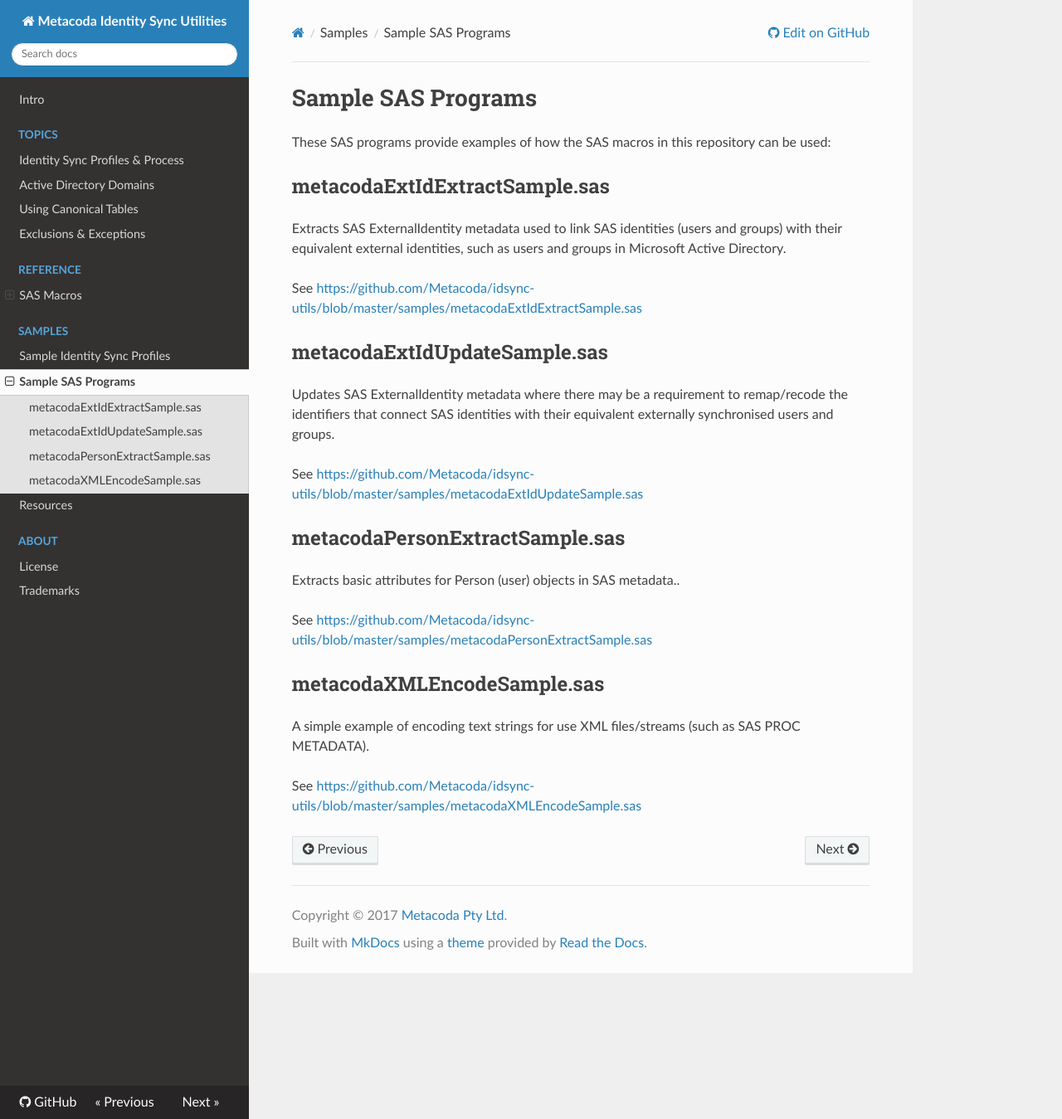
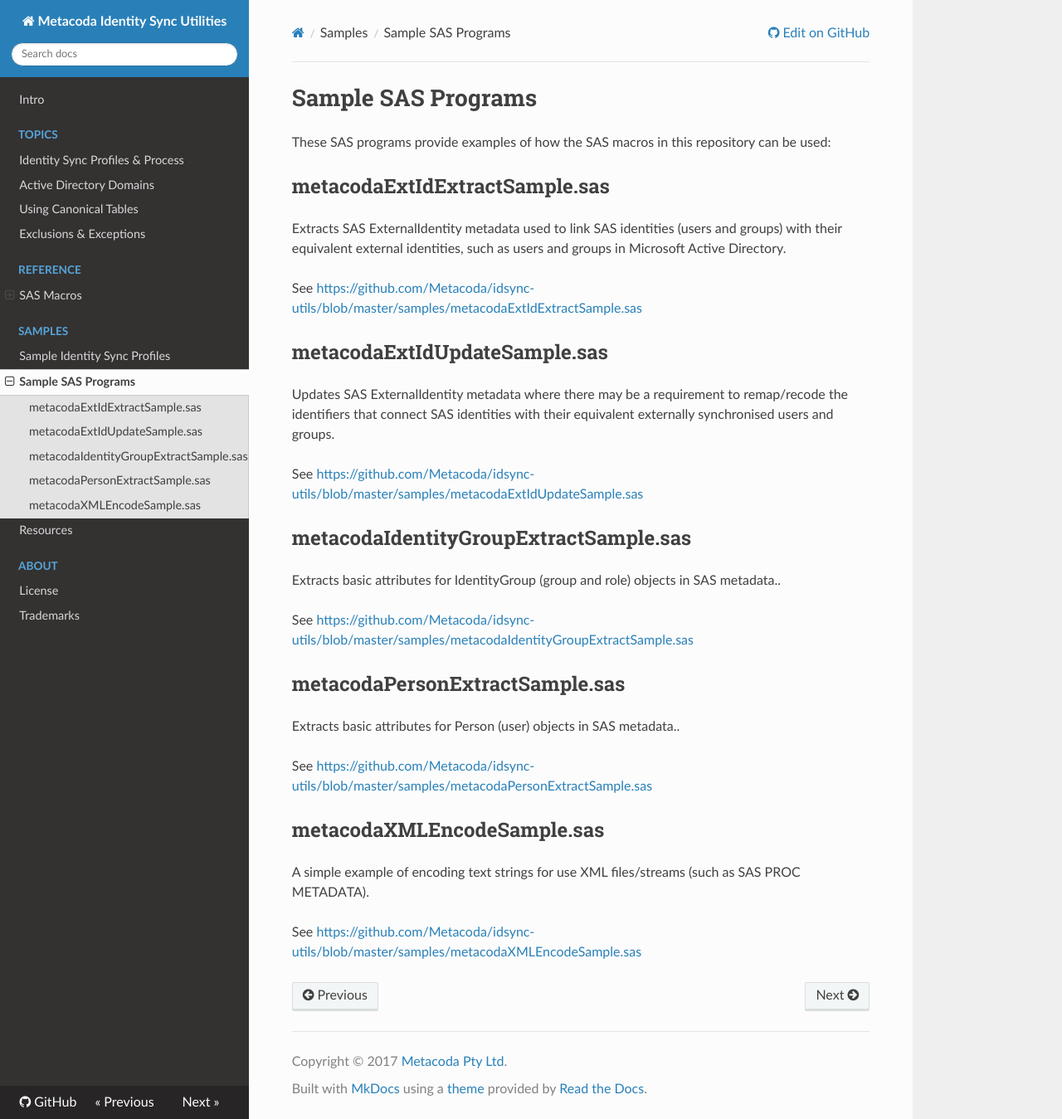
Before and after one commit to Metacoda/idsync-utils, an MkDocs documentation site: the page built from docs/samples/sas-samples.md, in a window 1280 px wide and 1349 px high. Shown: the whole window at 83% size. Built offline with MkDocs 1.6.1, drawn with Linux system fonts in a browser that asks for light colours; nearby versions of some CDN libraries; old or Windows-style settings are respelled for this version of MkDocs.

Commit message:
Added metacodaIdentityGroupExtract macro, sample and doc.

```diff
--- a/docs/samples/sas-samples.md
+++ b/docs/samples/sas-samples.md
@@ -17,6 +17,12 @@
 
 See <https://github.com/Metacoda/idsync-utils/blob/master/samples/metacodaExtIdUpdateSample.sas>
 
+## metacodaIdentityGroupExtractSample.sas
+
+Extracts basic attributes for IdentityGroup (group and role) objects in SAS metadata..
+
+See <https://github.com/Metacoda/idsync-utils/blob/master/samples/metacodaIdentityGroupExtractSample.sas>
+
 ## metacodaPersonExtractSample.sas
 
 Extracts basic attributes for Person (user) objects in SAS metadata..
--- a/mkdocs.yml
+++ b/mkdocs.yml
@@ -17,6 +17,7 @@
       - Overview: 'sasautos/index.md'
       - '%metacodaExtIdExtract': 'sasautos/metacodaExtIdExtract.md'
       - '%metacodaExtIdUpdate': 'sasautos/metacodaExtIdUpdate.md'
+      - '%metacodaIdentityGroupExtract': 'sasautos/metacodaIdentityGroupExtract.md'
       - '%metacodaPersonExtract': 'sasautos/metacodaPersonExtract.md'
       - '%metacodaXMLEncode': 'sasautos/metacodaXMLEncode.md'
   - Samples:
```
Also changed, not shown: docs/sasautos/index.md (+1 -0 lines), docs/sasautos/metacodaIdentityGroupExtract.md (added, +39 -0 lines), 2 other files.
